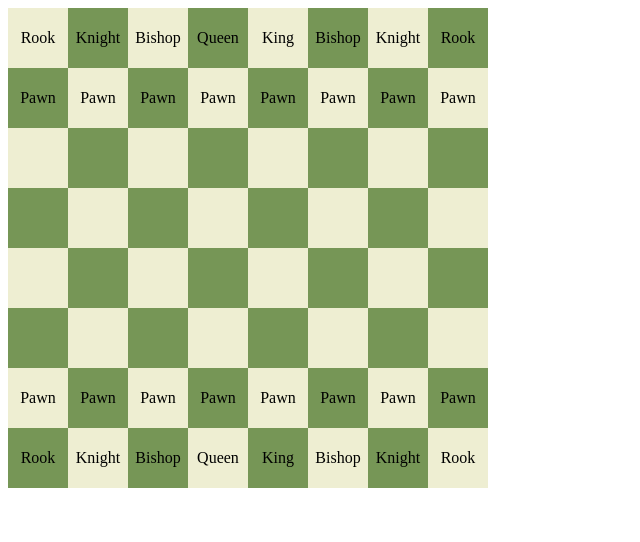
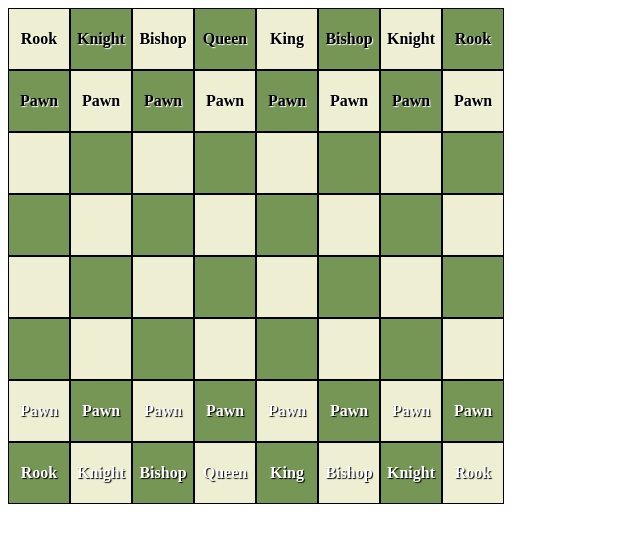
Before and after one commit to emilnordstroem/Chess, a React (Vite) app: page / in a window 1280 px wide. Shown: the top 542 px of the page, without its empty margins (0-640 px from the left). Built offline with nearby package versions, Linux system fonts and the light colour scheme.

Commit message:
Refactoring of Controller classes for better structure - each piece gets its own controller class, parenting by the PieceMovementController.ts
Pawn movement implemented with blue borders - still no restriction (for limited movement)

```diff
--- a/src/domain/controller/InteractionMechanicsController.ts
+++ b/src/domain/controller/InteractionMechanicsController.ts
@@ -3,7 +3,7 @@ import {PieceColor} from "../models/PieceColor.ts";
 import {Square} from "../models/Square.ts";
 import {Piece} from "../models/Piece.ts";
 import {LogicalMechanicsController} from "./LogicalMechanicsController.ts";
-import {PieceMovementController} from "./PieceMovementController.ts";
+import {PieceMovementController} from "./PieceMovementControllers/PieceMovementController.ts";
 
 export class InteractionMechanicsController {
     logicalMechanics: LogicalMechanicsController = new LogicalMechanicsController();
--- a/src/domain/controller/PieceMovementController.ts
+++ /dev/null
@@ -1,18 +0,0 @@
-import {Square} from "../models/Square.ts";
-import {Piece} from "../models/Piece.ts";
-
-export class PieceMovementController {
-
-    constructor() {}
-
-    relocatePieceToSquare(moveFromSquare: Square | null,
-                          pieceToMove: Piece | null,
-                          moveToSquare: Square | null): void {
-        if (moveFromSquare == null || moveToSquare == null) {
-            return;
-        }
-        moveFromSquare.occupant = null;
-        moveToSquare.occupant = pieceToMove;
-    }
-
-}
--- /dev/null
+++ b/src/domain/controller/PieceMovementControllers/PawnMovementController.ts
@@ -0,0 +1,56 @@
+import {Square} from "../../models/Square.ts";
+import {Piece} from "../../models/Piece.ts";
+import {LogicalMechanicsController} from "../LogicalMechanicsController.ts";
+import {PieceColor} from "../../models/PieceColor.ts";
+
+export class PawnMovementController {
+    logicalMechanics: LogicalMechanicsController = new LogicalMechanicsController();
+
+    constructor() {}
+
+    possibleSquaresForPawn(currentBoardSqures: Square[][], baseSquare: Square): Square[] {
+        const possibleMoves: Square[] = [];
+
+        const piece: Piece | null = baseSquare.occupant;
+        if (!piece) {
+            return [];
+        }
+
+        const directionMoveLimit: number = piece.color === PieceColor.White ? -1 : 1;
+        const startRankIndex: number = piece.color === PieceColor.White ? 6 : 1;
+
+        const rankIndex: number = baseSquare.rank - 1;
+        const fileIndex: number = baseSquare.file - 1;
+
+        const nextRankMovement: number = rankIndex + directionMoveLimit;
+        const doubleRankMovement: number = rankIndex + directionMoveLimit * 2;
+
+        if (this.inBounds(nextRankMovement, fileIndex)
+            && !currentBoardSqures[nextRankMovement][fileIndex].isOccupied()) {
+            possibleMoves.push(currentBoardSqures[nextRankMovement][fileIndex]);
+
+            if (rankIndex === startRankIndex &&
+                this.inBounds(doubleRankMovement, fileIndex) &&
+                !currentBoardSqures[doubleRankMovement][fileIndex].isOccupied()) {
+                possibleMoves.push(currentBoardSqures[doubleRankMovement][fileIndex]);
+            }
+        }
+
+        const diagonalFiles: number[] = [fileIndex - 1, fileIndex + 1];
+        for (const diagonalFile of diagonalFiles) {
+            if (this.inBounds(nextRankMovement, diagonalFile)) {
+                const target: Square = currentBoardSqures[nextRankMovement][diagonalFile];
+                if (target.isOccupied() && this.logicalMechanics.canPieceOccupySquare(piece, target)) {
+                    possibleMoves.push(target);
+                }
+            }
+        }
+
+        return possibleMoves;
+    }
+
+    private inBounds(rankIndex: number, fileIndex: number): boolean {
+        return rankIndex >= 0 && rankIndex < 8 && fileIndex >= 0 && fileIndex < 8;
+    }
+
+}
--- /dev/null
+++ b/src/domain/controller/PieceMovementControllers/PieceMovementController.ts
@@ -0,0 +1,29 @@
+import {Square} from "../../models/Square.ts";
+import {Piece} from "../../models/Piece.ts";
+import type {Board} from "../../models/Board.ts";
+import type {PieceType} from "../../models/PieceType.ts";
+import {PawnMovementController} from "./PawnMovementController.ts";
+
+export class PieceMovementController {
+    PawnMovementController: PawnMovementController = new PawnMovementController();
+
+    constructor() {}
+
+    relocatePieceToSquare(moveFromSquare: Square | null,
+                          pieceToMove: Piece | null,
+                          moveToSquare: Square | null): void {
+        if (moveFromSquare == null || moveToSquare == null) {
+            return;
+        }
+        moveFromSquare.occupant = null;
+        moveToSquare.occupant = pieceToMove;
+    }
+
+    possibleSquaresForPieceToCapture(currentBoard: Board, baseSquare: Square, pieceType: PieceType): Square[] | undefined {
+        switch (pieceType) {
+            case "Pawn":
+                return this.PawnMovementController.possibleSquaresForPawn(currentBoard.boardSquares, baseSquare);
+        }
+    }
+
+}
--- a/src/view/components/ChessBoard.tsx
+++ b/src/view/components/ChessBoard.tsx
@@ -5,15 +5,18 @@ import {Square} from "../../domain/models/Square.ts";
 import {PieceColor} from "../../domain/models/PieceColor.ts";
 import {InteractionMechanicsController} from "../../domain/controller/InteractionMechanicsController.ts";
 import {LogicalMechanicsController} from "../../domain/controller/LogicalMechanicsController.ts";
+import {PieceMovementController} from "../../domain/controller/PieceMovementControllers/PieceMovementController.ts";
 
 const interactionMechanics: InteractionMechanicsController = new InteractionMechanicsController();
 const logicalMechanics: LogicalMechanicsController = new LogicalMechanicsController();
 const boardStructure: BoardController = new BoardController();
+const pieceMovement: PieceMovementController = new PieceMovementController();
 
 export const ChessBoard = () => {
     const [currentChessBoard, setCurrentChessBoard] = useState<Board>(boardStructure.boardSetup());
     const [currentTurn, setCurrentTurn] = useState<PieceColor>(PieceColor.White);
     const [selectedSquare, setSelectedSquare] = useState<Square | null>(null);
+    const [validMoveSquares, setValidMoveSquares] = useState<Square[]>([]);
 
     function squareBorderColor(clickedSquare: Square): string {
         if(logicalMechanics.isSquareSelected(selectedSquare, clickedSquare)){
@@ -25,12 +28,35 @@ export const ChessBoard = () => {
                 return '2px solid green';
             }
         }
-        return "";
+
+        const isValidMoveSquare = validMoveSquares.some(
+            square =>
+                square.file === clickedSquare.file
+                && square.rank === clickedSquare.rank
+        );
+
+        if (isValidMoveSquare) {
+            return '2px solid blue';
+        }
+
+        return '1px solid black';
     }
 
     function handleSquareClick(clickedSquare: Square): void {
         const {newSelectedSquare, moveExecuted} = interactionMechanics.handleSquareClick(currentChessBoard, currentTurn, selectedSquare, clickedSquare);
         setSelectedSquare(newSelectedSquare);
+
+        if (newSelectedSquare && !moveExecuted) {
+            const possibleMoves = pieceMovement.possibleSquaresForPieceToCapture(
+                currentChessBoard,
+                newSelectedSquare,
+                newSelectedSquare.occupant!.type
+            ) || [];
+
+            setValidMoveSquares(possibleMoves);
+        } else {
+            setValidMoveSquares([]);
+        }
 
         if (moveExecuted) {
             setCurrentTurn(interactionMechanics.shiftTurn(currentTurn));
@@ -62,9 +88,17 @@ export const ChessBoard = () => {
                                     border: squareBorderColor(clickedSquare)
                                 }}
                             >
-                                {logicalMechanics.isSquareOccupied(clickedSquare)
-                                    ? clickedSquare.occupant?.type
-                                    : ""}
+                                {logicalMechanics.isSquareOccupied(clickedSquare) && clickedSquare.occupant && (
+                                    <span style={{
+                                        color: clickedSquare.occupant.color === PieceColor.White ? 'white' : 'black',
+                                        fontWeight: 'bold',
+                                        textShadow: clickedSquare.occupant.color === PieceColor.White
+                                            ? '1px 1px 1px black'
+                                            : '1px 1px 1px white'
+                                    }}>
+                                    {clickedSquare.occupant.type}
+                                    </span>
+                                )}
                             </div>
                         );
                     })}
```
